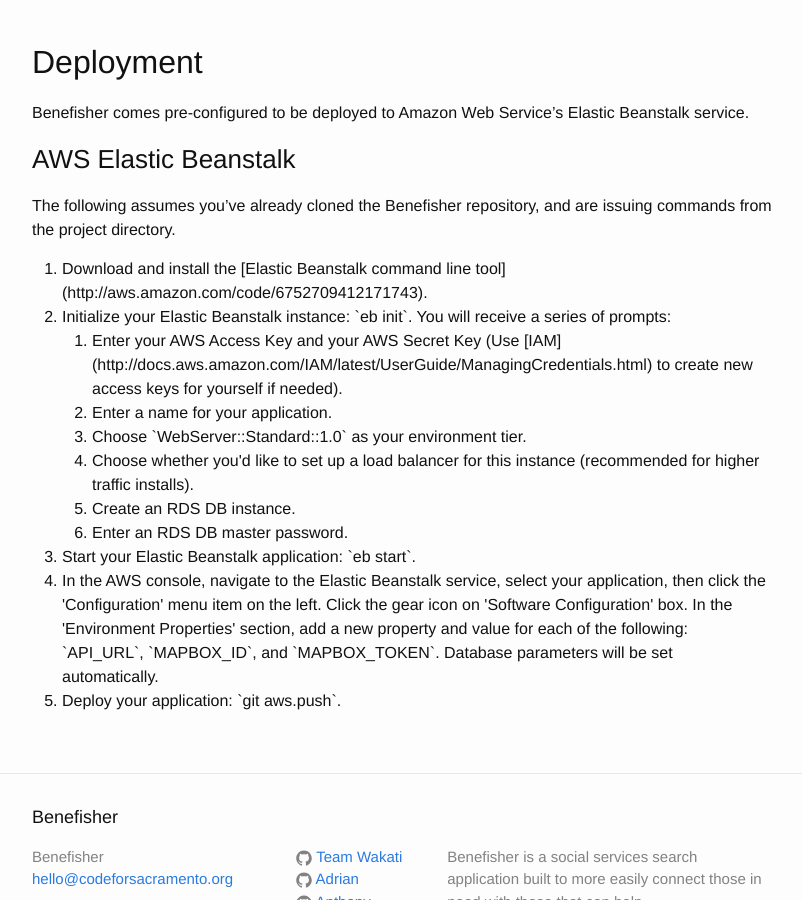
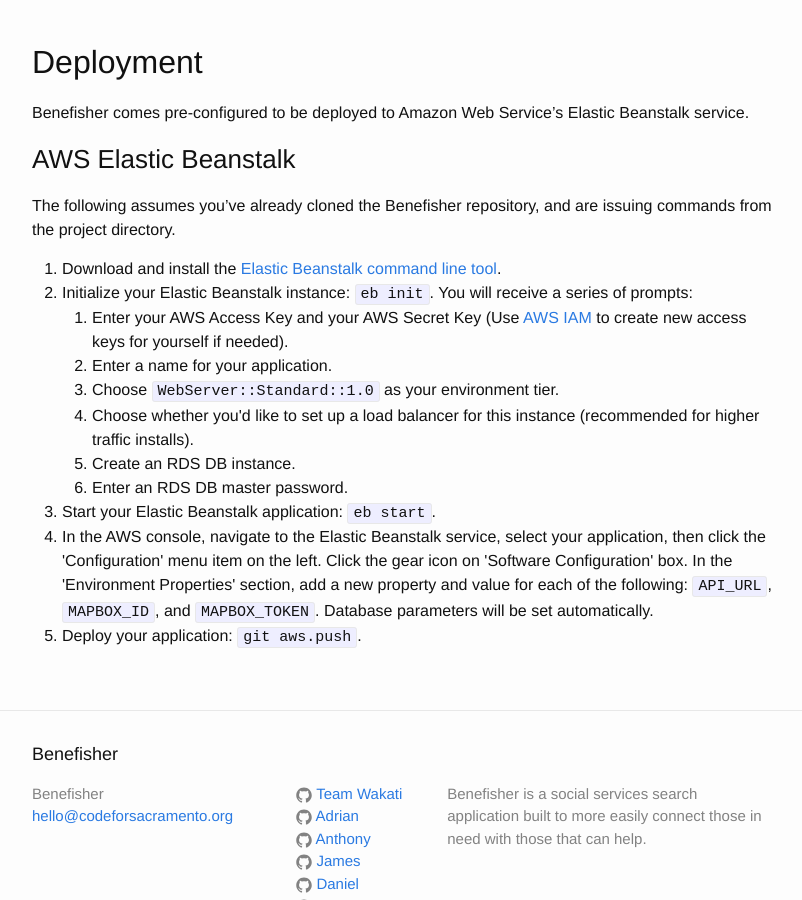
Before and after one commit to code4sac/benefisher, a Jekyll site: the page built from start.md, in a window 1280 px wide and 900 px high, scrolled down 1388 px. Shown: the whole window, without its empty margins (238-1040 px from the left). Built offline with Jekyll 4.4.1, drawn with Linux system fonts in a browser that asks for light colours; some of the changed lines change nothing that is shown.

Commit message:
Update start.md

```diff
--- a/start.md
+++ b/start.md
@@ -59,21 +59,32 @@
 The following assumes you've already cloned the Benefisher repository, and are issuing commands from the project directory.
 
 <ol>
-  <li>Download and install the [Elastic Beanstalk command line tool](http://aws.amazon.com/code/6752709412171743).</li>
 
-  <li>Initialize your Elastic Beanstalk instance: `eb init`. You will receive a series of prompts:
+  <li>Download and install the <a href="http://aws.amazon.com/code/6752709412171743">Elastic Beanstalk command line tool</a>.</li>
+
+  <li>Initialize your Elastic Beanstalk instance: <code>eb init</code>. You will receive a series of prompts:
+
     <ol>
-      <li>Enter your AWS Access Key and your AWS Secret Key (Use [IAM](http://docs.aws.amazon.com/IAM/latest/UserGuide/ManagingCredentials.html) to create new access keys for yourself if needed).</li>
+
+      <li>Enter your AWS Access Key and your AWS Secret Key (Use <a href="http://docs.aws.amazon.com/IAM/latest/UserGuide/ManagingCredentials.html">AWS IAM</a> to create new access keys for yourself if needed).</li>
+
       <li>Enter a name for your application.</li>
-      <li>Choose `WebServer::Standard::1.0` as your environment tier.</li>
+
+      <li>Choose <code>WebServer::Standard::1.0</code> as your environment tier.</li>
+
       <li>Choose whether you'd like to set up a load balancer for this instance (recommended for higher traffic installs).</li>
+
       <li>Create an RDS DB instance.</li>
+
       <li>Enter an RDS DB master password.</li>
+
     </ol>
   </li>
 
-  <li>Start your Elastic Beanstalk application: `eb start`.</li>
+  <li>Start your Elastic Beanstalk application: <code>eb start</code>.</li>
 
-  <li>In the AWS console, navigate to the Elastic Beanstalk service, select your application, then click the 'Configuration' menu item on the left. Click the gear icon on 'Software Configuration' box. In the 'Environment Properties' section, add a new property and value for each of the following: `API_URL`, `MAPBOX_ID`, and `MAPBOX_TOKEN`. Database parameters will be set automatically.</li>
+  <li>In the AWS console, navigate to the Elastic Beanstalk service, select your application, then click the 'Configuration' menu item on the left. Click the gear icon on 'Software Configuration' box. In the 'Environment Properties' section, add a new property and value for each of the following: <code>API_URL</code>, <code>MAPBOX_ID</code>, and <code>MAPBOX_TOKEN</code>. Database parameters will be set automatically.</li>
 
-  <li>Deploy your application: `git aws.push`.</li>
+  <li>Deploy your application: <code>git aws.push</code>.</li>
+
+</ol>
```
